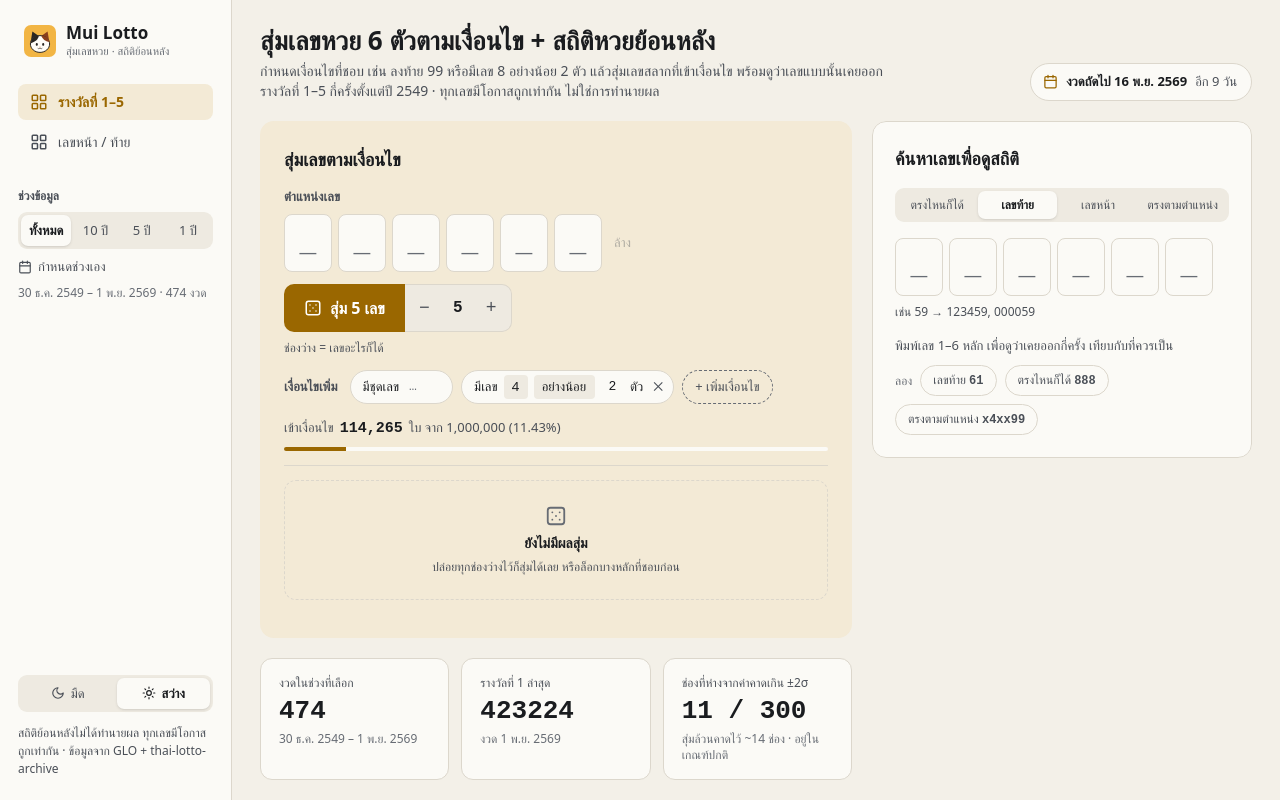
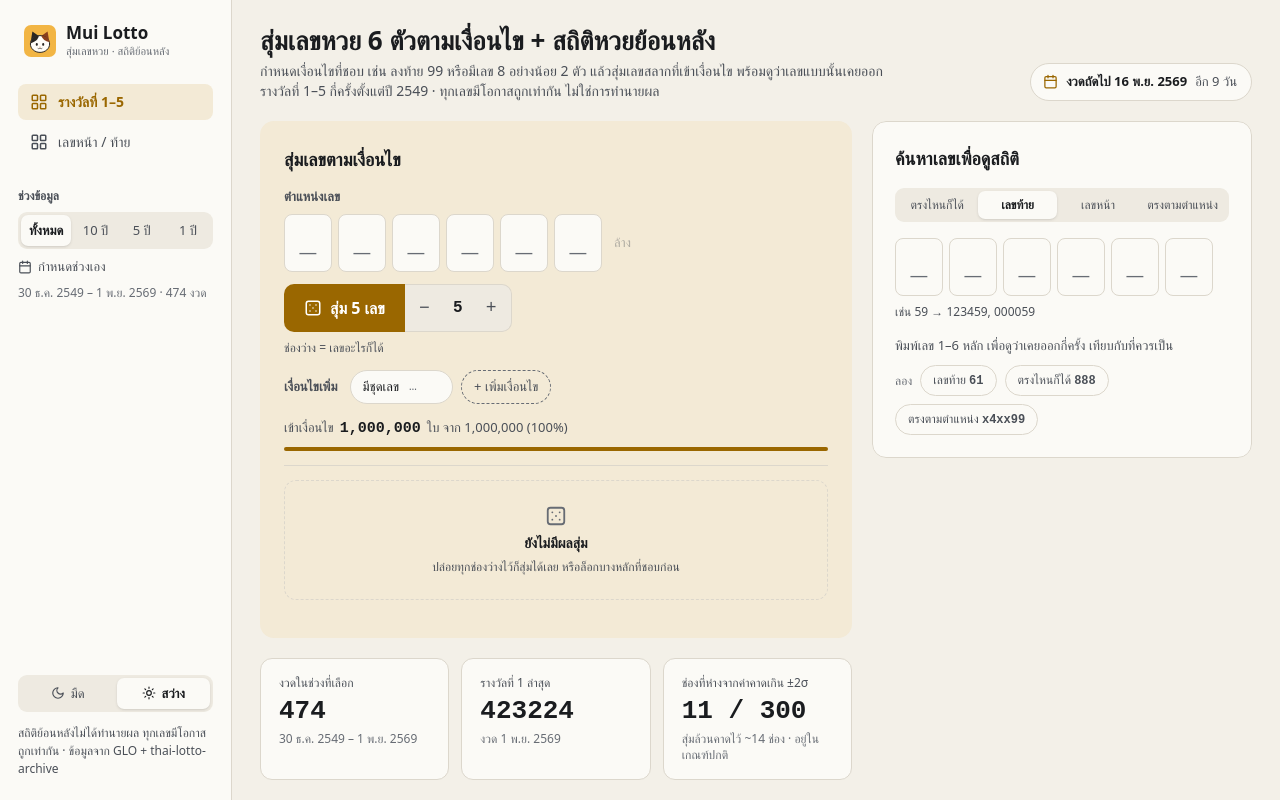
Before and after one commit to Rinriku69/mui-lotto, an Angular app in the folder web/: page / in a window 1280 px wide. Shown: the top 800 px of the page. Built offline with nearby package versions, Linux system fonts and the light colour scheme.

Commit message:
fix: generator starts without a preset digit rule

```diff
--- a/web/src/app/generator/number-generator.ts
+++ b/web/src/app/generator/number-generator.ts
@@ -55,7 +55,8 @@ export class NumberGenerator {
   readonly model = signal<GeneratorModel>({
     pattern: '',
     contains: '',
-    rules: [{ digit: '4', op: 'atLeast', count: 2 }],
+    // Start with no extra condition: a preset rule silently shrank the first roll's pool to ~11%.
+    rules: [],
     quantity: 5,
   });
 
```
Also changed, not shown: 1 other file (tests, documents, lock files or other folders).
